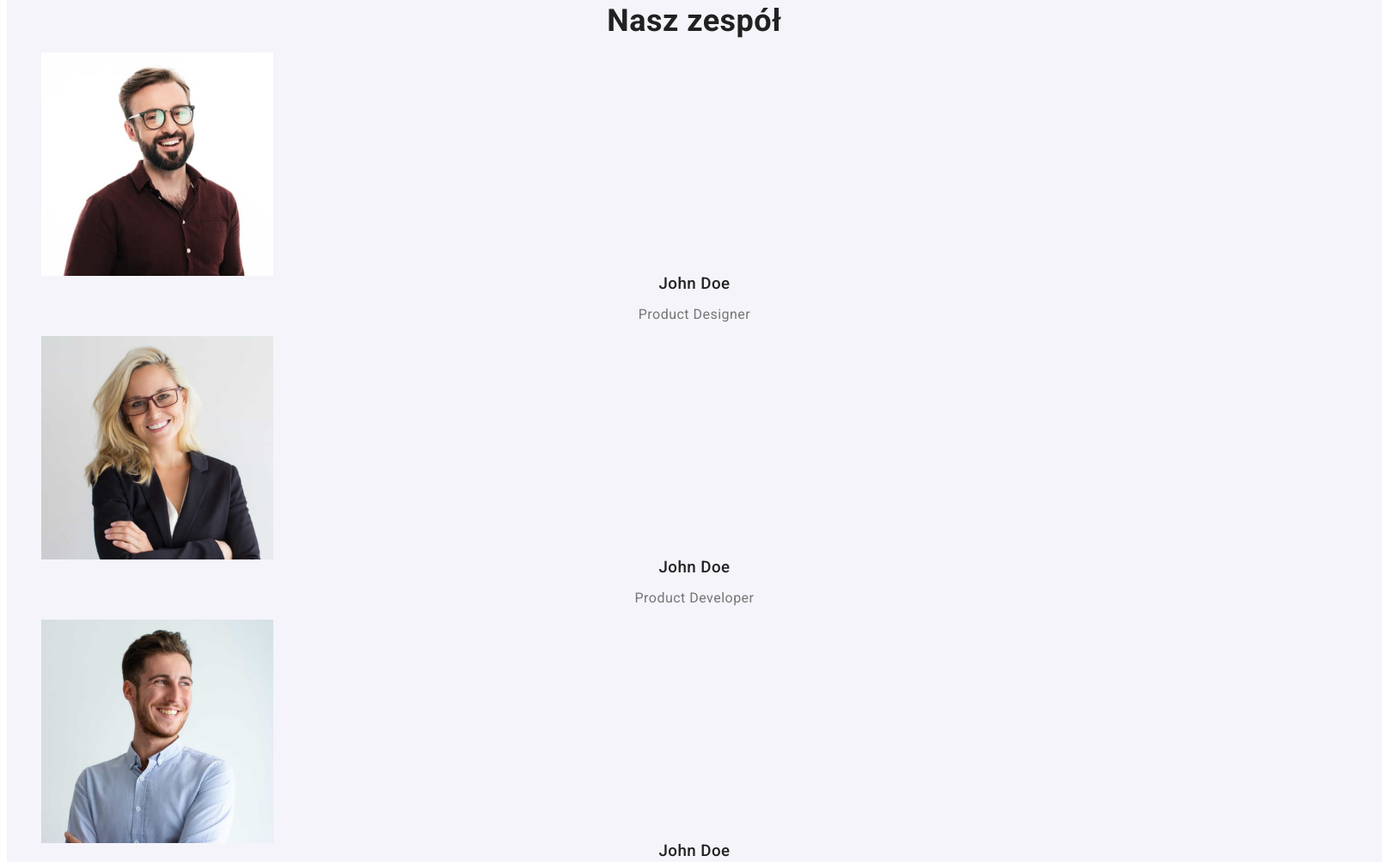
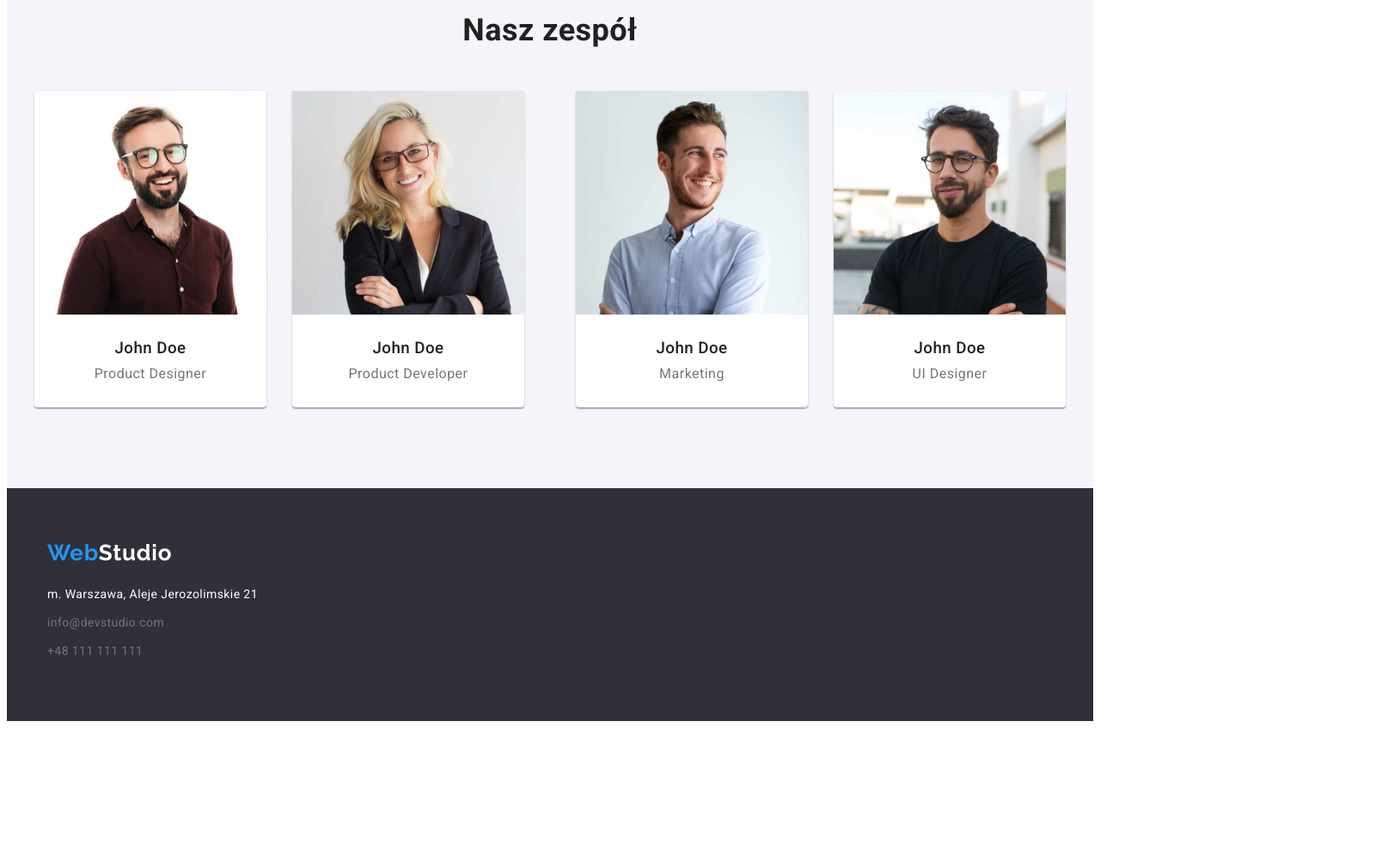
Before and after one commit to krogulex/goit-markup-hw-03, a plain HTML site: page index.html in a window 1280 px wide. Shown: the part 1566-2569 px from the top of the page at 86% size, 1608 px wide, since content can reach past the window. After the commit the page ends 2413 px from the top, so only its background shows below. Drawn offline with Linux system fonts and the light colour scheme.

Commit message:
16:00
Main page is ready

```diff
--- a/css/styles.css
+++ b/css/styles.css
@@ -32,20 +32,25 @@ img {
 link {
   text-decoration: none;
 }
+.container {
+  width: 1200px;
+  padding: 0 15px;
+  align-items: center;
+  margin: 0 auto;
+}
 header {
   text-decoration: none;
   font-family: "Roboto";
   font-weight: 500;
   letter-spacing: 0.02em;
-  width: 1600px;
+  border-bottom: 1px solid #ececec;
 }
 .header .container {
-  width: 1200px;
-  padding: 0 15px;
   display: flex;
   flex-direction: row;
   align-items: center;
   margin: 0 auto 0 auto;
+  padding: 24px 0px 25px 0px;
 }
 /*Do poprawy nie wiem dlaczego wychodzi tak dziwnie*/
 .logo {
@@ -56,7 +61,7 @@ header {
   letter-spacing: 0.03em;
   text-decoration: none;
   color: #212121;
-  margin: 24px 93px 25px 215px;
+  margin-right: 93px;
 }
 .logo-color {
   color: #2196f3;
@@ -94,26 +99,29 @@ header {
 .contact-link:focus {
   color: #2196f3;
 }
+.title {
+  background-color: #2f303a;
+  color: #ffffff;
+  height: 600px;
+  display: flex;
+  flex-direction: column;
+  justify-content: center;
+}
 .title .container {
   display: flex;
   flex-direction: column;
-}
-.title {
-  background-color: #2f303a;
-  color: #ffffff;
-  width: 1600px;
-  height: 600px;
+  width: 1200px;
 }
 .title-text {
   font-family: "Roboto";
   font-weight: 900;
   font-size: 44px;
   line-height: 1.36;
+  letter-spacing: 0.06em;
   text-align: center;
-  letter-spacing: 0.06em;
   text-transform: uppercase;
-  flex-wrap: wrap;
-  margin: 200px 452px 30px 452px;
+  margin-bottom: 30px;
+  width: 696px;
 }
 .title-button {
   background-color: #2196f3;
@@ -128,16 +136,17 @@ header {
   letter-spacing: 0.06em;
   cursor: pointer;
   padding: 10px 41px 10px 42px;
-  margin: 30px auto 200px auto;
 }
 .section {
-  width: 1600px;
   padding-top: 94px;
   padding-bottom: 94px;
+}
+.list-section .container {
 }
 .list {
   list-style-type: none;
   display: flex;
+  padding-bottom: 94px;
 }
 .list-heading {
   font-weight: 700;
@@ -145,10 +154,7 @@ header {
   line-height: 16px;
   letter-spacing: 0.03em;
   text-transform: uppercase;
-  margin-bottom: 10px;
-}
-.list-item:first-child {
-  margin-left: 215px;
+  padding-bottom: 10px;
 }
 .list-item:not(:last-child) {
   margin-right: 30px;
@@ -166,7 +172,7 @@ header {
   line-height: 42px;
   text-align: center;
   letter-spacing: 0.03em;
-  margin: 94px auto 50px auto;
+  padding-bottom: 50px;
 }
 .second-title-list {
   list-style-type: none;
@@ -176,7 +182,6 @@ header {
 .second-title-item:not(:last-child) {
   margin-right: 30px;
 }
-
 .our-team {
   background-color: #f5f4fa;
   font-size: 16px;
@@ -189,27 +194,66 @@ header {
   font-weight: 700;
   font-size: 36px;
   line-height: 42px;
+  padding-bottom: 50px;
 }
 .our-team-list {
   list-style-type: none;
+  display: flex;
+  justify-content: center;
+}
+.our-team-frame {
+  box-shadow: 0px 1px 3px rgba(0, 0, 0, 0.12), 0px 1px 1px rgba(0, 0, 0, 0.14),
+    0px 2px 1px rgba(0, 0, 0, 0.2);
+  border-radius: 0px 0px 4px 4px;
+  width: 270px;
+  height: 368px;
+  background-color: #ffffff;
+  margin: 0;
+}
+.our-team-list-item:not(:last-child) {
+  margin-right: 30px;
 }
 .name {
   font-weight: 500;
+  padding-top: 30px;
+  padding-bottom: 10px;
 }
 .workplace {
   color: #757575;
+  margin: 0px;
+}
+.bottom .container {
+  padding-top: 60px;
+  padding-bottom: 60px;
 }
 .bottom {
   background-color: #2f303a;
   line-height: 1.71;
-  width: 1600px;
 }
 .logo-footer {
   color: #ffffff;
 }
 .address {
   color: #ffffff;
+  font-family: "Roboto";
+  font-style: normal;
+  font-weight: 400;
+  font-size: 14px;
+  line-height: 1.71;
+  letter-spacing: 0.03em;
+  margin-top: 20px;
 }
+.contact-address .contact {
+  font-family: "Roboto";
+  font-style: normal;
+  font-weight: 400;
+  font-size: 14px;
+  line-height: 1.71;
+  letter-spacing: 0.03em;
+  color: rgba(255, 255, 255, 0.6);
+  margin: 9px 0px 9px 0px;
+}
+
 .portfolio-button {
   background: #f5f4fa;
   border-radius: 4px;
--- a/index.html
+++ b/index.html
@@ -53,7 +53,8 @@
           <button class="title-button" type="button">Zamów usługe</button>
         </div>
       </section>
-      <section class="section">
+      <section class="section list-section">
+        <div class="container">
           <ul class="list">
             <li class="list-item">
               <h2 class="list-heading">LOREM IPSUM</h2>
@@ -111,12 +112,14 @@
               />
             </li>
           </ul>
+        </div>
       </section>
       <section class="our-team section">
+        <div class="container">
           <h2 class="our-team-headline">Nasz zespół</h2>
           <ul class="our-team-list">
-          <li>
-            <figure>
+            <li class="our-team-list-item">
+              <figure class="our-team-frame">
                 <img
                   src="images/Product Designer.jpg"
                   alt="Product Designer"
@@ -129,8 +132,8 @@
                 </figcaption>
               </figure>
             </li>
-          <li>
-            <figure>
+            <li class="our-team-list-item">
+              <figure class="our-team-frame">
                 <img
                   src="images/Frontend Developer.jpg"
                   alt="Frontend Developer"
@@ -143,8 +146,10 @@
                 </figcaption>
               </figure>
             </li>
+
+            <li class="our-team-list-item"></li>
             <li>
-            <figure>
+              <figure class="our-team-frame">
                 <img
                   src="images/Marketing.jpg"
                   alt="Marketing"
@@ -157,8 +162,10 @@
                 </figcaption>
               </figure>
             </li>
+
+            <li class="our-team-list-item"></li>
             <li>
-            <figure>
+              <figure class="our-team-frame">
                 <img
                   src="images/UI Designer.jpg"
                   alt="UI Designer"
@@ -172,14 +179,16 @@
               </figure>
             </li>
           </ul>
+        </div>
       </section>
     </main>
     <footer class="bottom">
+      <div class="container">
         <a class="logo logo-footer" href="/"
           ><span class="logo-color">Web</span>Studio</a
         >
         <address class="address">m. Warszawa, Aleje Jerozolimskie 21</address>
-      <address>
+        <address class="contact-address">
           <p class="contact">
             <a class="contact-link" href="mailto:info@devstudio.com"
               >info@devstudio.com</a
@@ -189,6 +198,7 @@
             <a class="contact-link" href="tel:+48111111111">+48 111 111 111</a>
           </p>
         </address>
+      </div>
     </footer>
   </body>
 </html>
```
Lines whose indentation alone changed are shown as unchanged.
